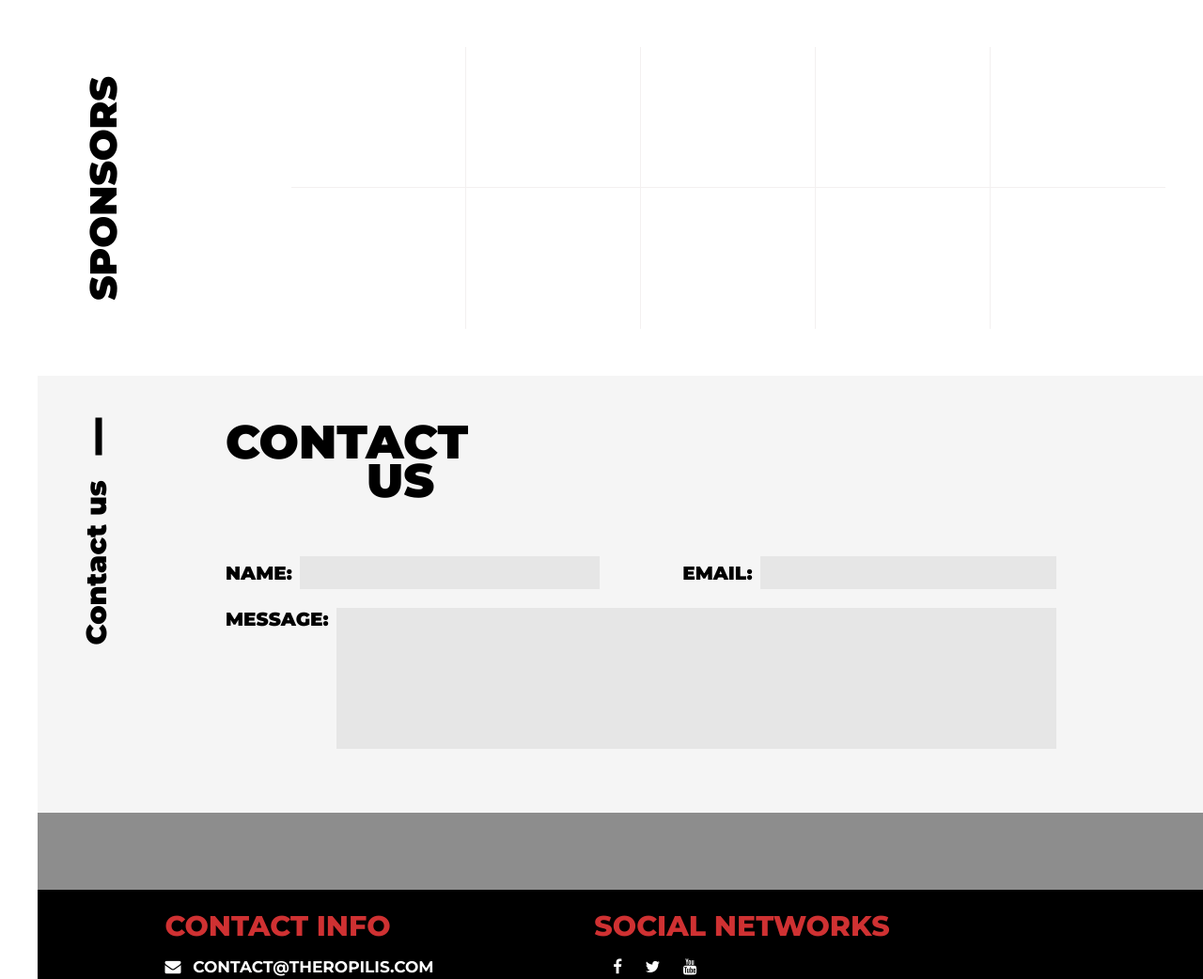
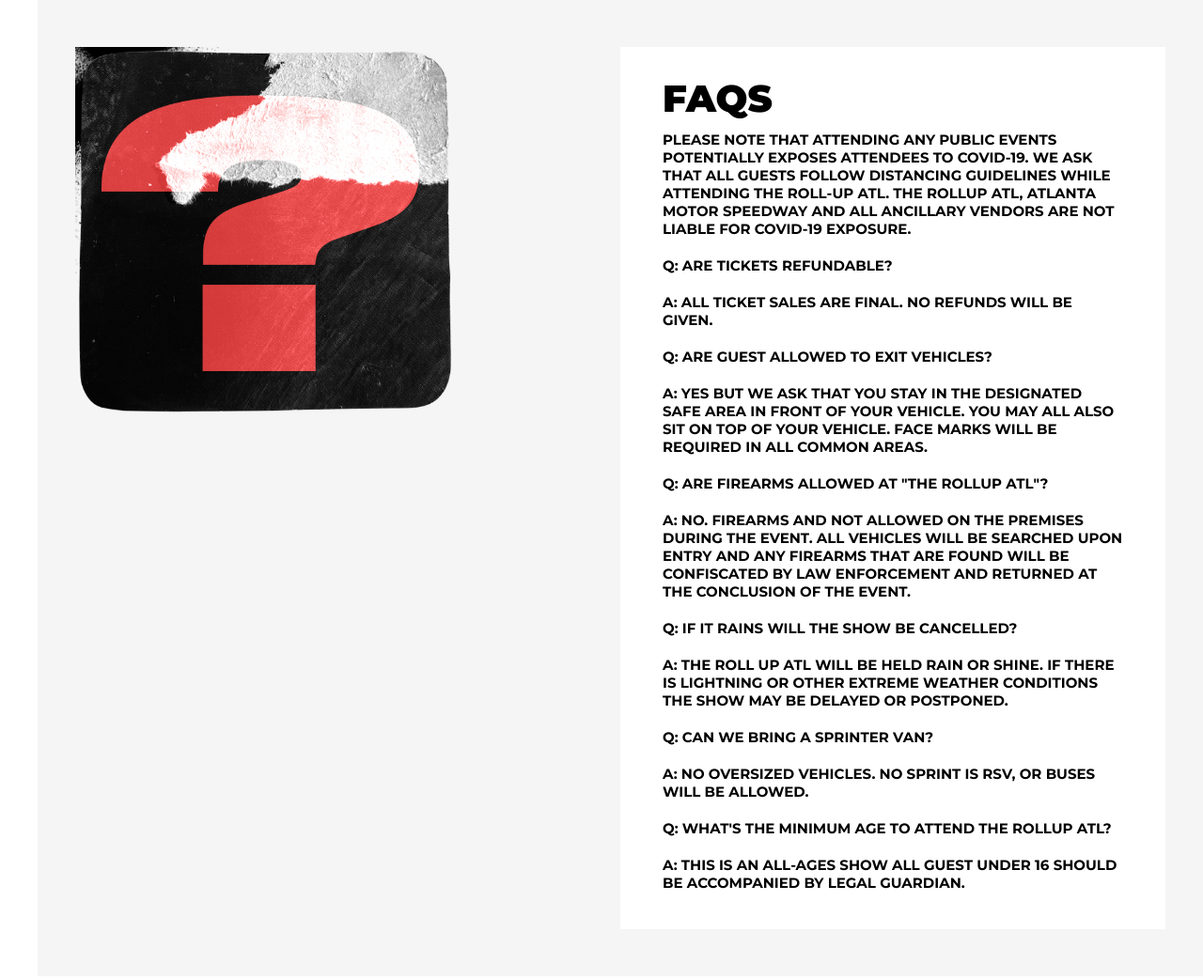
Before and after one commit to JonasAnn/rollup, a plain HTML site: page index.html in a window 1280 px wide. Shown: the top 1042 px of the page at 94% size. Drawn offline with Linux system fonts and the light colour scheme.

Commit message:
Feat: gaq section for desktop

```diff
--- a/index.html
+++ b/index.html
@@ -9,6 +9,65 @@
 </head>
 <body>
 
+    <section class="faq">
+        <div class="faq__box">
+            <div class="faq__question">
+                <img src="./img/mark.PNG" alt="mark sign" class="faq__image">
+            </div>
+            <div class="faq__details">
+                <h4 class="faq__header">FAQS</h4>
+                <p class="faq__paragraph">
+                    Please note that attending any public events potentially exposes attendees
+                    to covid-19. We ask that all guests follow distancing guidelines
+                    while attending the roll-up atl. the rollup atl, atlanta motor speedway
+                    and all ancillary vendors are not liable for covid-19 exposure.
+                </p>
+                <p class="q">
+                    Q: Are tickets refundable?
+                </p>
+                <p class="a">
+                    A: all ticket sales are final. no refunds will be given.
+                </p>
+                <p class="q">
+                    Q: are guest allowed to exit vehicles?
+                </p>
+                <p class="a">
+                    A: yes but we ask that you stay in the designated safe area in front of YOUr vehicle. you
+                    may all also sit on top of your vehicle. face marks will be required in all common areas.
+                </p>
+                <p class="q">
+                    Q: Are firearms allowed at "the rollup atl"?
+                </p>
+                <p class="a">
+                    A: no. firearms and not allowed on the premises during the event. all vehicles will
+                    be searched upon entry and any firearms that are found will be confiscated by law enforcement
+                    and returned at the conclusion of the event.
+                </p>
+                <p class="q">
+                    Q: if it rains will the show be cancelled?
+                </p>
+                <p class="a">
+                    A: the roll up atl will be held rain or shine. if there is lightning or other
+                    extreme weather conditions the show may be delayed or
+                     postponed.
+                </p>
+                <p class="q">
+                    Q: can we bring a sprinter van?
+                </p>
+                <p class="a">
+                    A: no oversized vehicles. no sprint is RSV, or buses will be allowed.
+                </p>
+                <p class="q">
+                    Q: what's the minimum age to attend the rollup atl?
+                </p>
+                <p class="a">
+                    A: this
+                    is an all-ages show all guest under 16 should be accompanied by legal guardian.
+                </p>
+            </div>
+        </div>
+    </section>
+    <!-- sponsor section -->
     <section class="sponsors">
 
             <h3 class="sponsors__header">
--- a/style.css
+++ b/style.css
@@ -24,6 +24,44 @@
     color: #000000;
     padding: 0 0 0 4rem;
 }
+/* styling for FAQ */
+.faq{
+    background-color: #F5F5F5;
+    padding: 5rem 4rem;
+}
+.faq__box{
+    display: flex;
+    justify-content: space-between;
+}
+.faq__question{
+    width: 35%;
+    align-self: start;
+}
+.faq__image{
+    width: 100%;
+    height: 100%;
+    object-fit: cover;
+}
+
+.faq__details{
+    width: 50%;
+    padding: 3rem 4.5rem;
+    background-color: #ffffff;
+    height: 70%;
+    text-transform: uppercase;
+    font-weight: 700;
+    font-size: 1.5rem;
+}
+.faq__details p {
+    padding: 1rem 0;
+}
+.faq__header{
+    font-weight: 900;
+    font-size: 4rem;
+}
+
+
+
 /* styling for sponsors */
 .sponsors{
     padding: 5rem 0 5rem;
```
Also changed, not shown: img/mark.PNG (added). Lines whose indentation alone changed are shown as unchanged.
